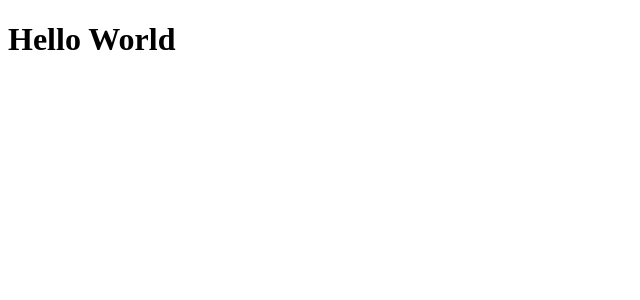
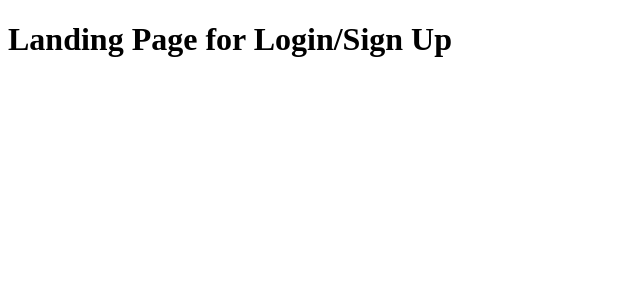
Before and after one commit to sirdantheawesome/Peak-Social-client, a React (Create React App) app: page / in a window 1280 px wide. Shown: the top 300 px of the page, without its empty margins (0-640 px from the left). Built offline with nearby package versions, Linux system fonts and the light colour scheme.

Commit message:
routes and pages

```diff
--- a/src/App.js
+++ b/src/App.js
@@ -1,5 +1,23 @@
+import { BrowserRouter as Router, Route, Switch } from 'react-router-dom'
+import Home from './components/common/Home'
+import PostNew from './components/posts/PostNew'
+import PostIndex from './components/posts/PostIndex'
+import UserProfile from './components/user/UserProfile'
+
+
 function App() {
-  return <h1>Hello World</h1>
+  return (
+
+    <Router>
+      <Switch>
+        <Route exact path="/" component={Home}/>
+        <Route path="/profile" component={UserProfile}/>
+        <Route path="/posts/new" component={PostNew}/>
+        <Route path="/posts/all" component={PostIndex}/>
+      </Switch>
+    </Router>
+
+  )
 }
 
 export default App
--- /dev/null
+++ b/src/components/common/Home.js
@@ -0,0 +1,9 @@
+function Home() {
+  return (
+
+    <h1>Landing Page for Login/Sign Up</h1>
+
+  )
+}
+
+export default Home
--- /dev/null
+++ b/src/components/posts/PostIndex.js
@@ -0,0 +1,7 @@
+function PostIndex() {
+  return (
+    <h1>All posts for non peek users to view</h1>
+  )
+}
+
+export default PostIndex
--- /dev/null
+++ b/src/components/posts/PostNew.js
@@ -0,0 +1,7 @@
+function PostNew() {
+  return (
+    <h1>New Post Page</h1>
+  )
+}
+
+export default PostNew
--- /dev/null
+++ b/src/components/user/UserProfile.js
@@ -0,0 +1,9 @@
+
+function UserProfile() {
+
+  return (
+    <h1>The User Profile Page... </h1>
+  )
+}
+
+export default UserProfile
```
Also changed, not shown: src/components/auth/Login.js (added), src/components/auth/Register.js (added), src/components/common/Error.js (added), src/components/posts/PostCard.js (added), src/components/user/UserCard.js (added), src/lib/api.js (added), src/lib/auth.js (added), 2 other files (tests, documents, lock files or other folders).
